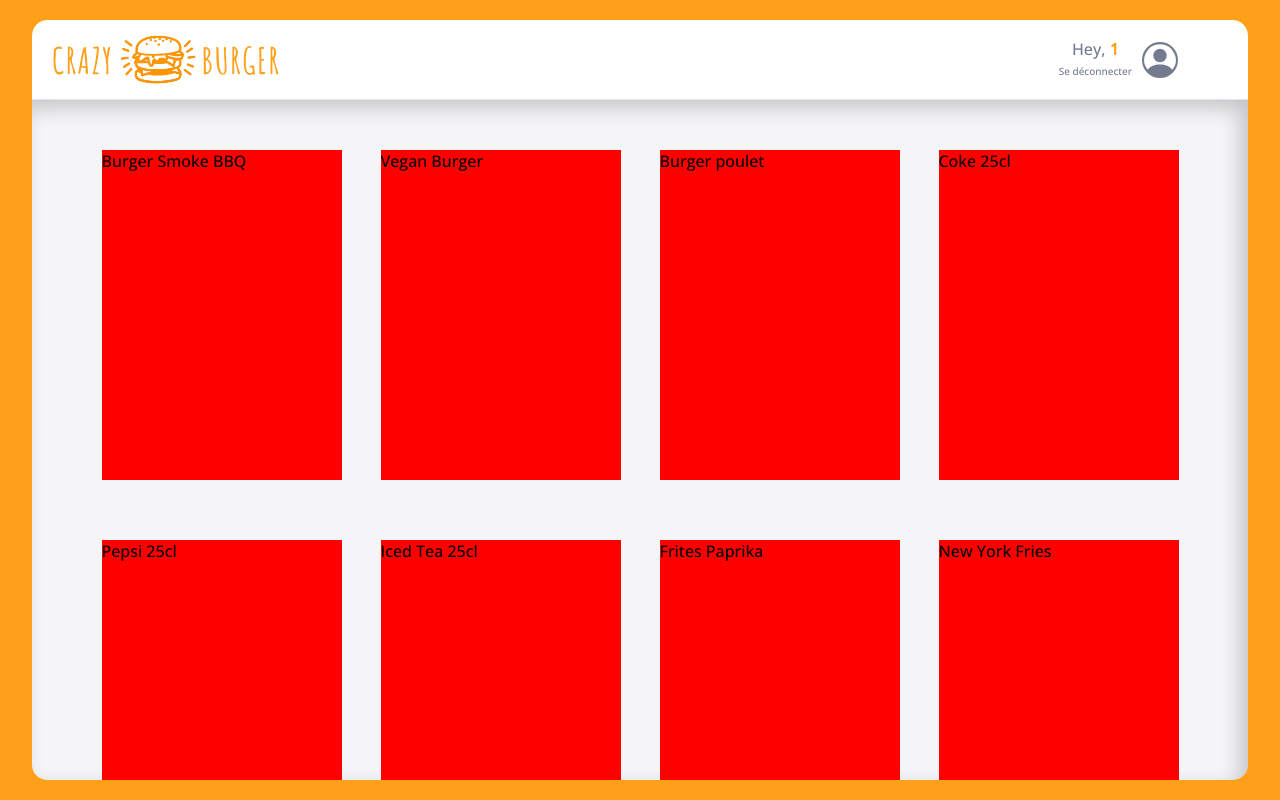
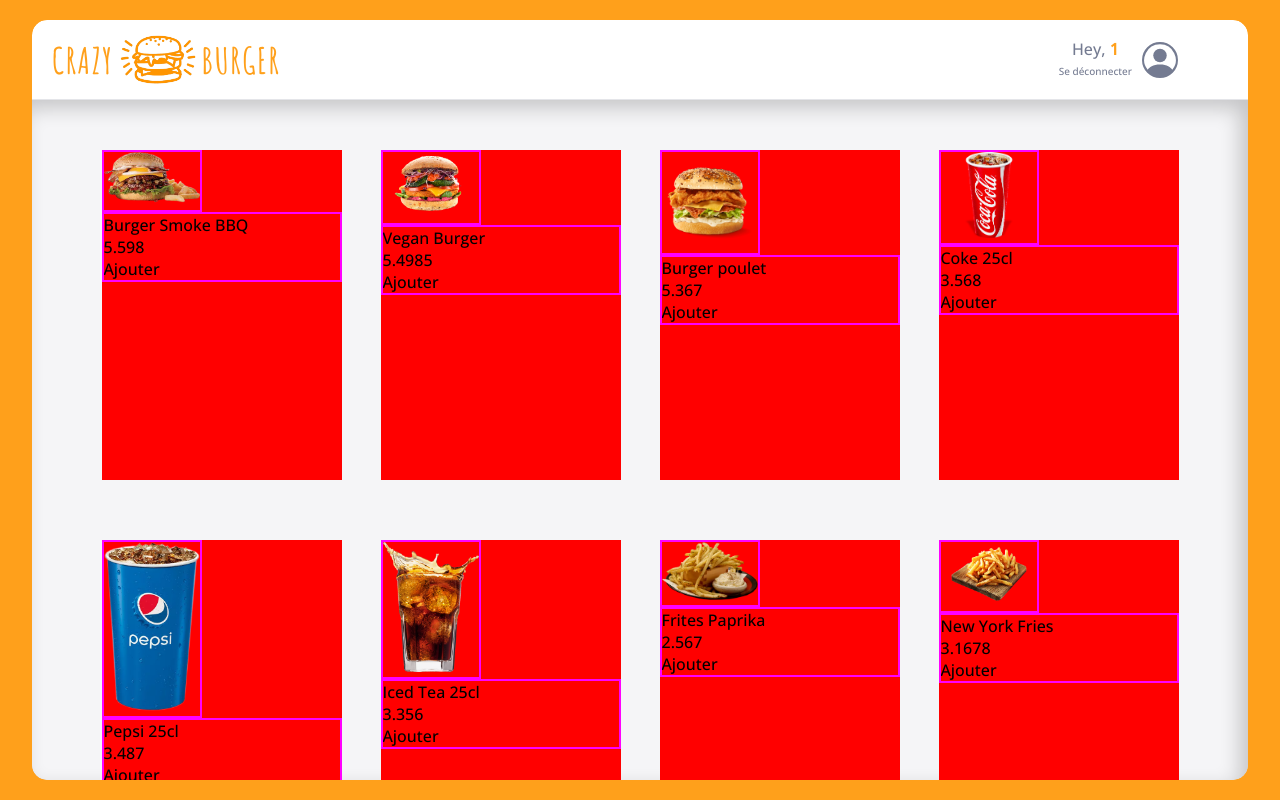
Before and after one commit to Samy572/burger-shop, a React (Vite) app: page /order/1 in a window 1280 px wide. Built offline with nearby package versions, Linux system fonts and the light colour scheme.

Commit message:
♻️ F05 : OrderPage > Menu > Create <Product/>

```diff
--- a/src/components/pages/order/Main/Menu.jsx
+++ b/src/components/pages/order/Main/Menu.jsx
@@ -2,6 +2,7 @@ import { useState } from 'react';
 import styled from 'styled-components';
 import { fakeMenu2 } from '../../../../data/fakeMenu';
 import { theme } from '../../../../theme';
+import Product from './Product';
 
 export default function Menu() {
 	const [menu, setmenu] = useState(fakeMenu2);
@@ -10,9 +11,12 @@ export default function Menu() {
 		<MenuStyled>
 			{menu.map((produit, i) => {
 				return (
-					<div key={i} className="produit">
-						{produit.title}
-					</div>
+					<Product
+						key={i}
+						title={produit.title}
+						imageSource={produit.imageSource}
+						price={produit.price}
+					/>
 				);
 			})}
 		</MenuStyled>
@@ -33,5 +37,18 @@ const MenuStyled = styled.div`
 		background-color: red;
 		height: 330px;
 		width: 240px;
+		.image {
+			border: fuchsia 2px solid;
+			width: 100px;
+			height: auto;
+		}
+		img {
+			width: 100%;
+			height: 100%;
+			object-fit: cover;
+		}
+		.description {
+			border: solid 2px fuchsia;
+		}
 	}
 `;
--- /dev/null
+++ b/src/components/pages/order/Main/Product.jsx
@@ -0,0 +1,16 @@
+export default function Product({ title, imageSource, price }) {
+	return (
+		<div className="produit">
+			<div className="image">
+				<img src={imageSource} alt={title} />
+			</div>
+			<div className="info-text">
+				<div className="description">
+					<div className="title">{title}</div>
+					<div className="price">{price}</div>
+					<div className="add-button">Ajouter</div>
+				</div>
+			</div>
+		</div>
+	);
+}
```
